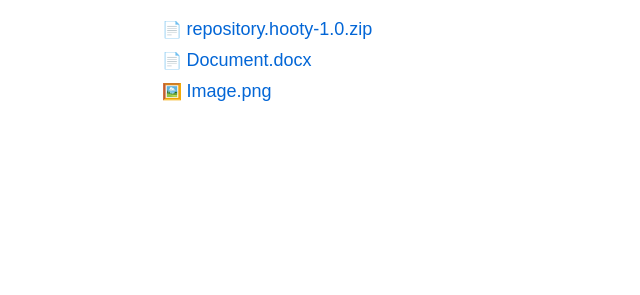
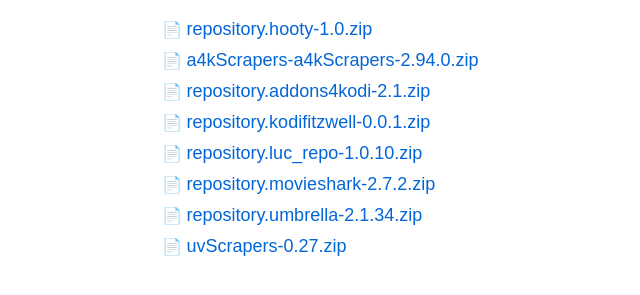
Before and after one commit to uv-sc/uvrepo, a plain HTML site: page index.html in a window 1280 px wide. Shown: the part 131-426 px from the top of the page, without its empty margins (78-718 px from the left). Drawn offline with Linux system fonts and the light colour scheme.

Commit message:
Add files via upload

```diff
--- a/index.html
+++ b/index.html
@@ -15,8 +15,13 @@
     <h1>Download Files</h1>
     <ul class="file-list">
         <li>📄 <a href="repository.hooty-1.0.zip" download>repository.hooty-1.0.zip</a></li>
-        <li>📄 <a href="document.docx" download>Document.docx</a></li>
-        <li>🖼️ <a href="image.png" download>Image.png</a></li>
+        <li>📄 <a href="a4kScrapers-a4kScrapers-2.94.0.zip" download>a4kScrapers-a4kScrapers-2.94.0.zip</a></li>
+        <li>📄 <a href="repository.addons4kodi-2.1.zip" download>repository.addons4kodi-2.1.zip</a></li>
+        <li>📄 <a href="repository.kodifitzwell-0.0.1.zip" download>repository.kodifitzwell-0.0.1.zip</a></li>
+        <li>📄 <a href="repository.luc_repo-1.0.10.zip" download>repository.luc_repo-1.0.10.zip</a></li>
+        <li>📄 <a href="repository.movieshark-2.7.2.zip" download>repository.movieshark-2.7.2.zip</a></li>
+        <li>📄 <a href="repository.umbrella-2.1.34.zip" download>repository.umbrella-2.1.34.zip</a></li>
+        <li>📄 <a href="uvScrapers-0.27.zip" download>uvScrapers-0.27.zip</a></li>
     </ul>
 </body>
 </html>
```
Also changed, not shown: 7 other files.
